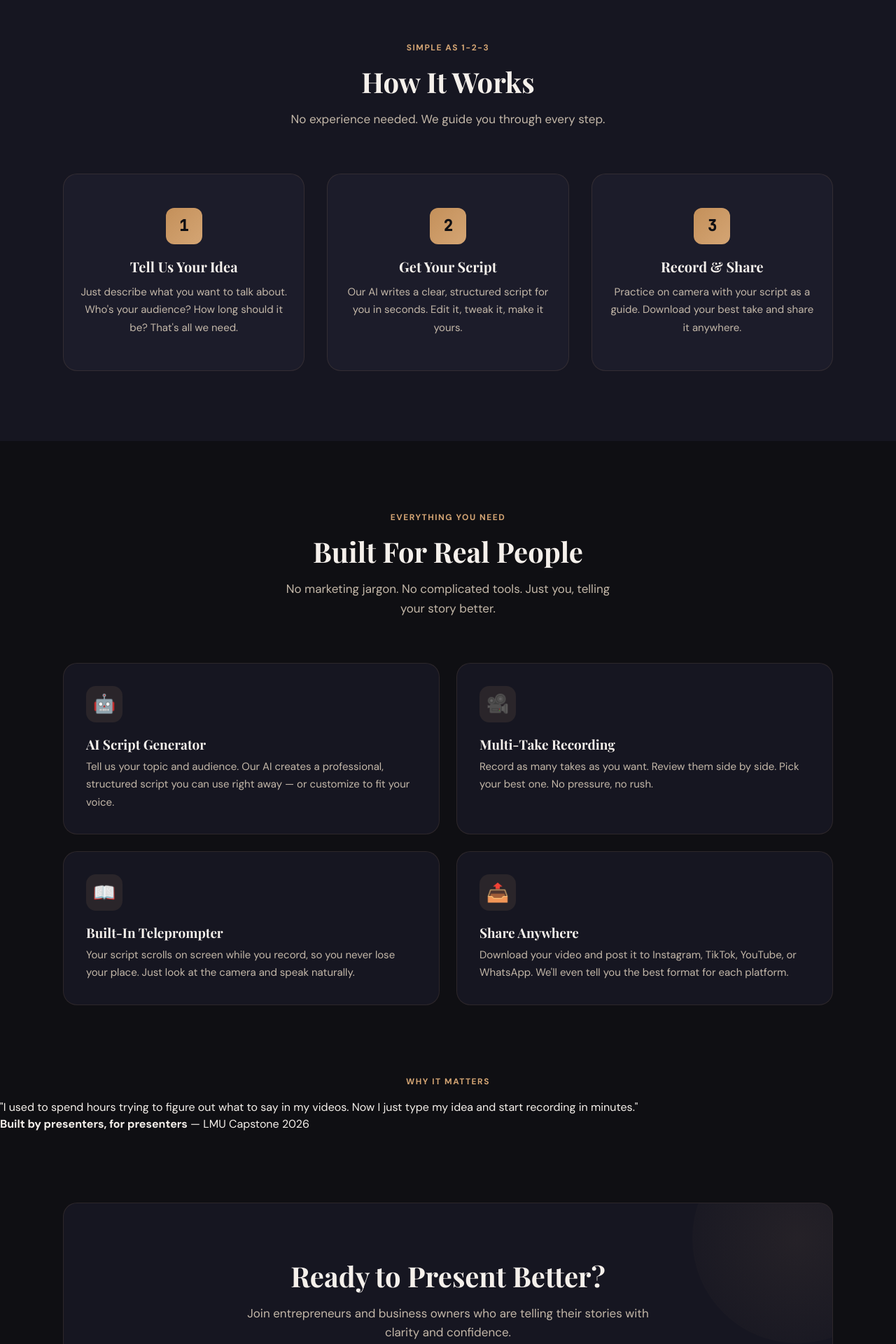
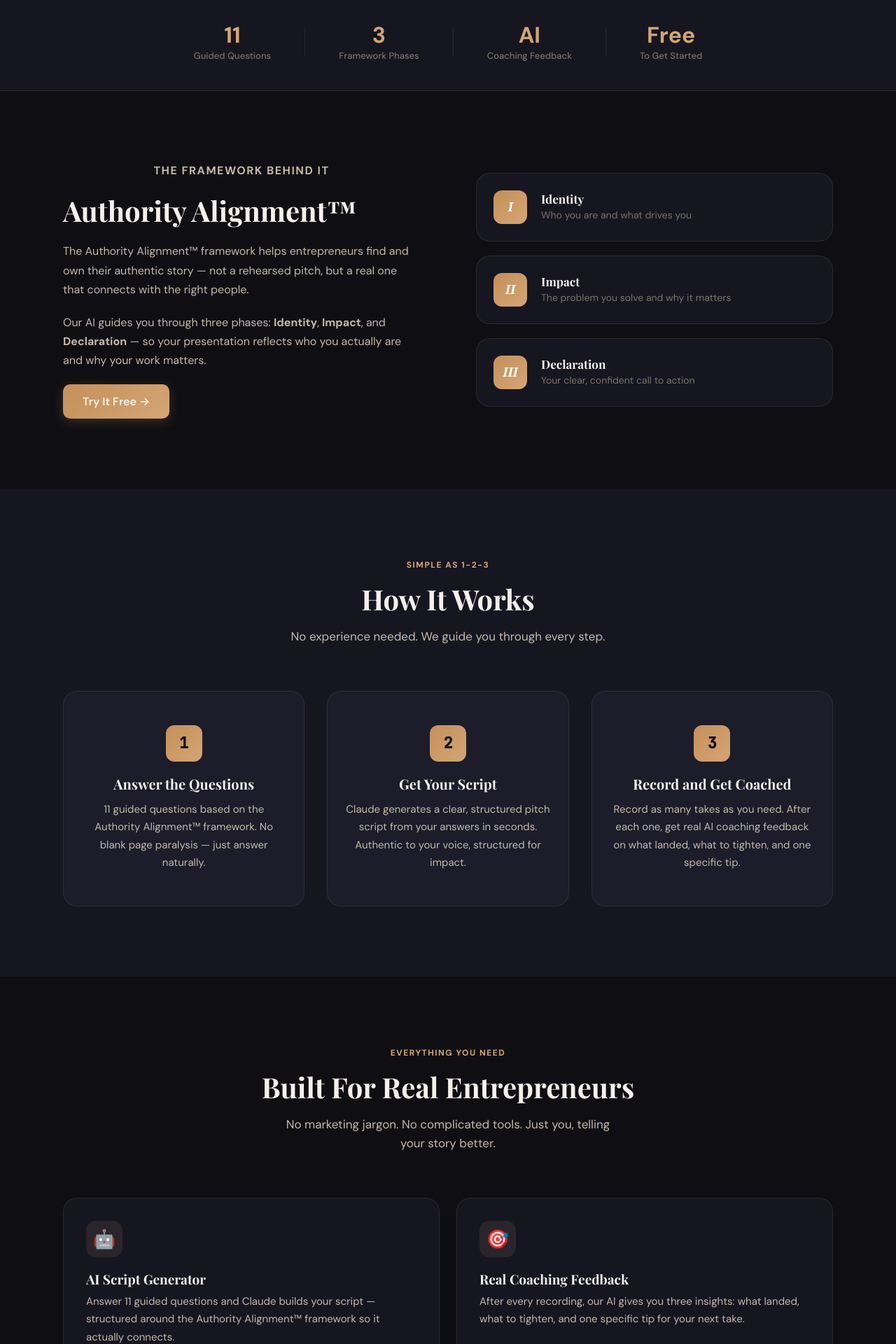
Before and after one commit to ajschoolcraft/PitchLab, a React (Vite) app: page / in a window 1280 px wide. Shown: the part 800-2720 px from the top of the page at 70% size. Built offline with nearby package versions, Linux system fonts and the light colour scheme; no server answers.

Commit message:
Clean up junk files

```diff
--- a/src/pages/Landing.jsx
+++ b/src/pages/Landing.jsx
@@ -18,14 +18,15 @@ export default function Landing() {
 
       <section className="landing-hero">
         <div className="landing-hero-badge">
-          ✨ AI-Powered Presentation Coaching
+          ✨ Built on the Authority Alignment™ Framework
         </div>
         <h1>
-          Speak with<br/><span>Confidence.</span>
+          Stop Winging It.<br/><span>Start Owning It.</span>
         </h1>
         <p className="landing-hero-sub">
-          Generate your script, practice on camera, and present like a pro.
-          Your personal AI coach that helps you communicate clearly.
+          AI-powered presentation coaching for entrepreneurs who are tired of
+          fumbling their pitch. Write your script, practice on camera,
+          and get real coaching feedback in minutes.
         </p>
         <div className="landing-hero-actions">
           <button className="btn-primary" onClick={() => navigate('/auth')}>
@@ -38,8 +39,77 @@ export default function Landing() {
           </button>
         </div>
         <p className="landing-hero-trust">
-          Built for <span>entrepreneurs</span>, <span>small business owners</span>, and <span>job seekers</span>
+          Built for <span>entrepreneurs</span>, <span>founders</span>, and <span>business owners</span>
         </p>
+      </section>
+
+      <section className="landing-stats">
+        <div className="landing-stats-inner">
+          <div className="landing-stat">
+            <span className="landing-stat-num">11</span>
+            <span className="landing-stat-label">Guided Questions</span>
+          </div>
+          <div className="landing-stat-divider" />
+          <div className="landing-stat">
+            <span className="landing-stat-num">3</span>
+            <span className="landing-stat-label">Framework Phases</span>
+          </div>
+          <div className="landing-stat-divider" />
+          <div className="landing-stat">
+            <span className="landing-stat-num">AI</span>
+            <span className="landing-stat-label">Coaching Feedback</span>
+          </div>
+          <div className="landing-stat-divider" />
+          <div className="landing-stat">
+            <span className="landing-stat-num">Free</span>
+            <span className="landing-stat-label">To Get Started</span>
+          </div>
+        </div>
+      </section>
+
+      <section className="landing-framework">
+        <div className="landing-framework-inner">
+          <div className="landing-framework-text">
+            <p className="landing-section-label">The Framework Behind It</p>
+            <h2>Authority Alignment™</h2>
+            <p>
+              The Authority Alignment™ framework helps entrepreneurs find and own
+              their authentic story — not a rehearsed pitch, but a real one that
+              connects with the right people.
+            </p>
+            <p>
+              Our AI guides you through three phases: <strong>Identity</strong>,
+              <strong> Impact</strong>, and <strong>Declaration</strong> — so your
+              presentation reflects who you actually are and why your work matters.
+            </p>
+            <button className="btn-primary" onClick={() => navigate('/auth')}>
+              Try It Free →
+            </button>
+          </div>
+          <div className="landing-framework-phases">
+            <div className="landing-phase">
+              <div className="landing-phase-num">I</div>
+              <div>
+                <h4>Identity</h4>
+                <p>Who you are and what drives you</p>
+              </div>
+            </div>
+            <div className="landing-phase">
+              <div className="landing-phase-num">II</div>
+              <div>
+                <h4>Impact</h4>
+                <p>The problem you solve and why it matters</p>
+              </div>
+            </div>
+            <div className="landing-phase">
+              <div className="landing-phase-num">III</div>
+              <div>
+                <h4>Declaration</h4>
+                <p>Your clear, confident call to action</p>
+              </div>
+            </div>
+          </div>
+        </div>
       </section>
 
       <section className="landing-how">
@@ -52,18 +122,18 @@ export default function Landing() {
           <div className="landing-steps">
             <div className="landing-step">
               <div className="landing-step-num">1</div>
-              <h3>Tell Us Your Idea</h3>
-              <p>Just describe what you want to talk about. Who's your audience? How long should it be? That's all we need.</p>
+              <h3>Answer the Questions</h3>
+              <p>11 guided questions based on the Authority Alignment™ framework. No blank page paralysis — just answer naturally.</p>
             </div>
             <div className="landing-step">
               <div className="landing-step-num">2</div>
               <h3>Get Your Script</h3>
-              <p>Our AI writes a clear, structured script for you in seconds. Edit it, tweak it, make it yours.</p>
+              <p>Claude generates a clear, structured pitch script from your answers in seconds. Authentic to your voice, structured for impact.</p>
             </div>
             <div className="landing-step">
               <div className="landing-step-num">3</div>
-              <h3>Record & Share</h3>
-              <p>Practice on camera with your script as a guide. Download your best take and share it anywhere.</p>
+              <h3>Record and Get Coached</h3>
+              <p>Record as many takes as you need. After each one, get real AI coaching feedback on what landed, what to tighten, and one specific tip.</p>
             </div>
           </div>
         </div>
@@ -72,7 +142,7 @@ export default function Landing() {
       <section className="landing-features">
         <div className="landing-features-inner">
           <p className="landing-section-label">Everything You Need</p>
-          <h2 className="landing-section-title">Built For Real People</h2>
+          <h2 className="landing-section-title">Built For Real Entrepreneurs</h2>
           <p className="landing-section-sub">
             No marketing jargon. No complicated tools. Just you, telling your story better.
           </p>
@@ -80,58 +150,49 @@ export default function Landing() {
             <div className="landing-feature">
               <div className="landing-feature-icon">🤖</div>
               <h3>AI Script Generator</h3>
-              <p>Tell us your topic and audience. Our AI creates a professional, structured script you can use right away — or customize to fit your voice.</p>
+              <p>Answer 11 guided questions and Claude builds your script — structured around the Authority Alignment™ framework so it actually connects.</p>
+            </div>
+            <div className="landing-feature">
+              <div className="landing-feature-icon">🎯</div>
+              <h3>Real Coaching Feedback</h3>
+              <p>After every recording, our AI gives you three insights: what landed, what to tighten, and one specific tip for your next take.</p>
             </div>
             <div className="landing-feature">
               <div className="landing-feature-icon">🎥</div>
               <h3>Multi-Take Recording</h3>
-              <p>Record as many takes as you want. Review them side by side. Pick your best one. No pressure, no rush.</p>
-            </div>
-            <div className="landing-feature">
-              <div className="landing-feature-icon">📖</div>
-              <h3>Built-In Teleprompter</h3>
-              <p>Your script scrolls on screen while you record, so you never lose your place. Just look at the camera and speak naturally.</p>
+              <p>Record as many takes as you want with your teleprompter running. Review them, pick your best one. No pressure, no rush.</p>
             </div>
             <div className="landing-feature">
               <div className="landing-feature-icon">📤</div>
               <h3>Share Anywhere</h3>
-              <p>Download your video and post it to Instagram, TikTok, YouTube, or WhatsApp. We'll even tell you the best format for each platform.</p>
+              <p>Download your video and post it to Instagram, TikTok, YouTube, or LinkedIn. We walk you through exactly how to upload to each platform.</p>
             </div>
           </div>
-        </div>
-      </section>
-
-      <section className="landing-proof">
-        <div className="landing-proof-inner">
-          <p className="landing-section-label">Why It Matters</p>
-          <p className="landing-proof-quote">
-            "I used to spend hours trying to figure out what to say in my videos.
-            Now I just type my idea and start recording in minutes."
-          </p>
-          <p className="landing-proof-author">
-            <strong>Built by presenters, for presenters</strong> — LMU Capstone 2026
-          </p>
         </div>
       </section>
 
       <section className="landing-cta">
         <div className="landing-cta-bg">
           <div className="landing-cta-inner">
-            <h2>Ready to Present Better?</h2>
+            <h2>Your Story Is Worth Telling Right.</h2>
             <p>
-              Join entrepreneurs and business owners who are telling their stories
-              with clarity and confidence.
+              Stop leaving your pitch to chance. Let AI help you find your words,
+              practice on camera, and show up with confidence.
             </p>
             <button className="btn-primary" onClick={() => navigate('/auth')}>
-              Get Started — It's Free
+              Start For Free →
             </button>
+            <p className="landing-cta-sub">No credit card required</p>
           </div>
         </div>
       </section>
 
       <footer className="landing-footer">
         <p>
-          © 2026 PresentationCoach · Built with care at <a href="https://www.lmu.edu" target="_blank" rel="noreferrer">Loyola Marymount University</a>
+          © 2026 PresentationCoach · Built with care at{' '}
+          <a href="https://www.lmu.edu" target="_blank" rel="noreferrer">
+            Loyola Marymount University
+          </a>
         </p>
       </footer>
     </div>
```
Also changed, not shown: 1 other file (tests, documents, lock files or other folders).
